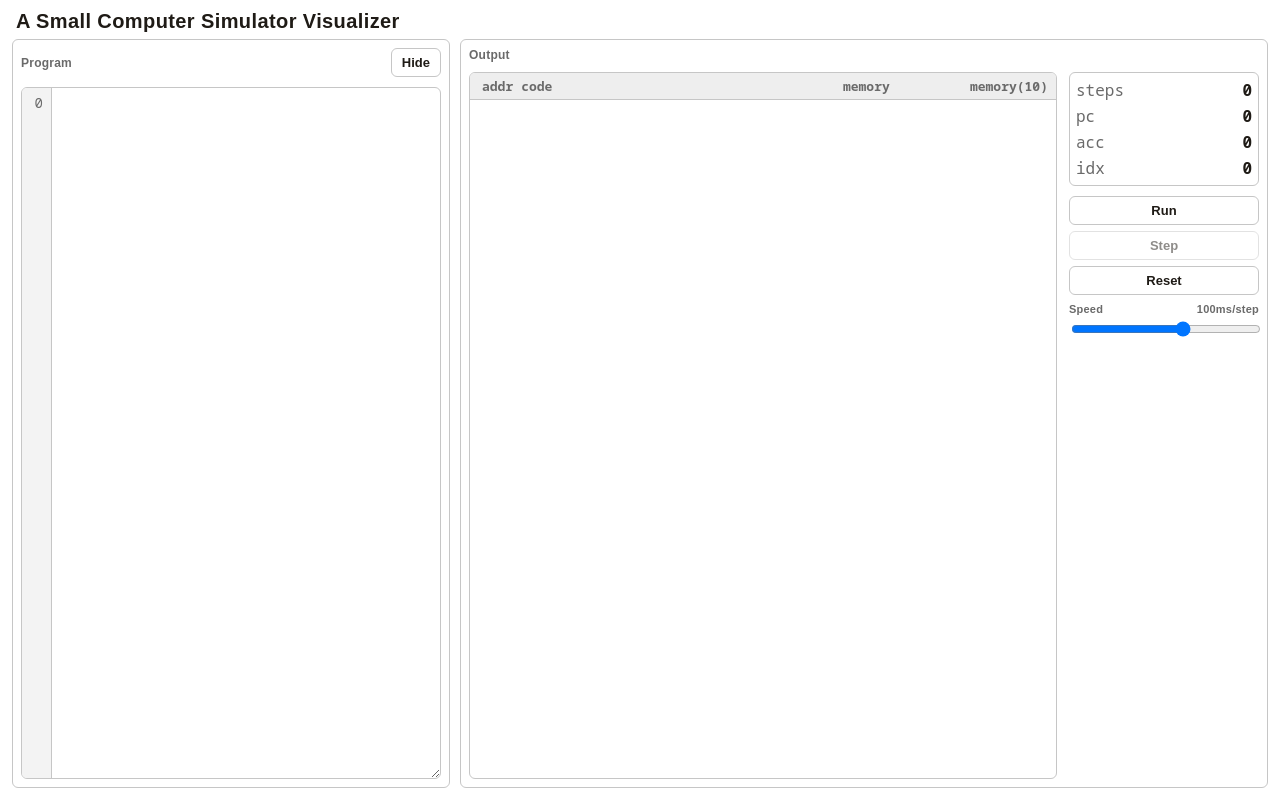
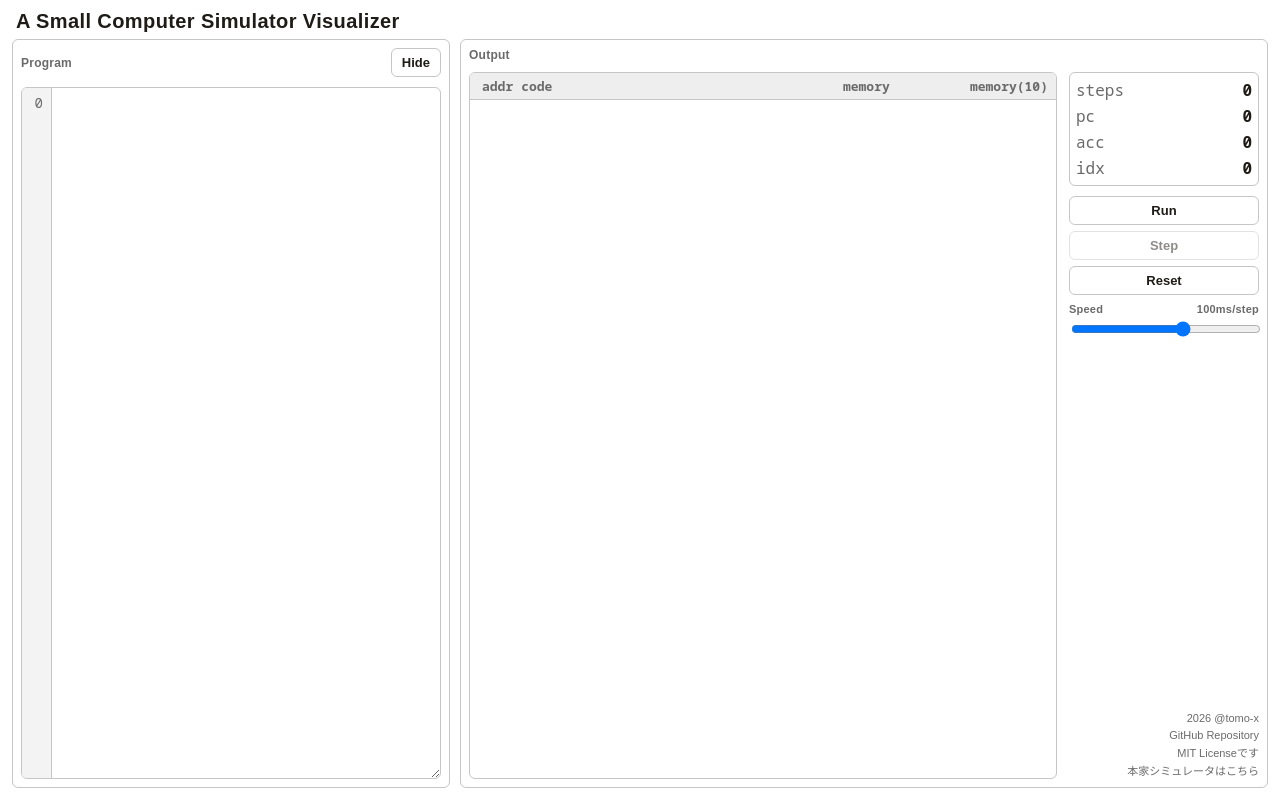
Before and after one commit to tomo-x7/scs-visualizer, a website built with Vite: page index.html in a window 1280 px wide. Built offline with nearby package versions, Linux system fonts and the light colour scheme.

Commit message:
右下に表示を追加

```diff
--- a/index.html
+++ b/index.html
@@ -64,6 +64,15 @@
 							<input type="range" id="speed" min="0" max="5" step="1" aria-label="Speed">
 						</div>
 					</div>
+					<div id="others">
+						<div>2026 @tomo-x</div>
+						<div><a href="https://github.com/tomo-x7/scs-visualizer" target="_blank"
+								rel="noopener noreferrer">GitHub Repository</a></div>
+						<div><a href="https://opensource.org/license/mit" target="_blank" rel="noopener noreferrer">MIT
+								Licenseです</a></div>
+						<div><a href="https://joho.g-edu.uec.ac.jp/joho/cl2023/PRAC/sim.html" target="_blank"
+								rel="noopener noreferrer">本家シミュレータはこちら</a></div>
+					</div>
 				</div>
 			</div>
 		</section>
--- a/src/style.css
+++ b/src/style.css
@@ -284,6 +284,27 @@ textarea#linenum {
 	flex: 0 0 auto;
 }
 
+#others {
+	margin-top: auto;
+	display: grid;
+	gap: 3px;
+	font-size: 11px;
+	line-height: 1.35;
+	color: var(--muted);
+	text-align: right;
+}
+
+#others a {
+	color: inherit;
+	text-decoration: none;
+}
+
+#others a:hover,
+#others a:focus-visible {
+	color: var(--accent);
+	text-decoration: underline;
+}
+
 .control-buttons {
 	display: grid;
 	gap: 6px;
```
